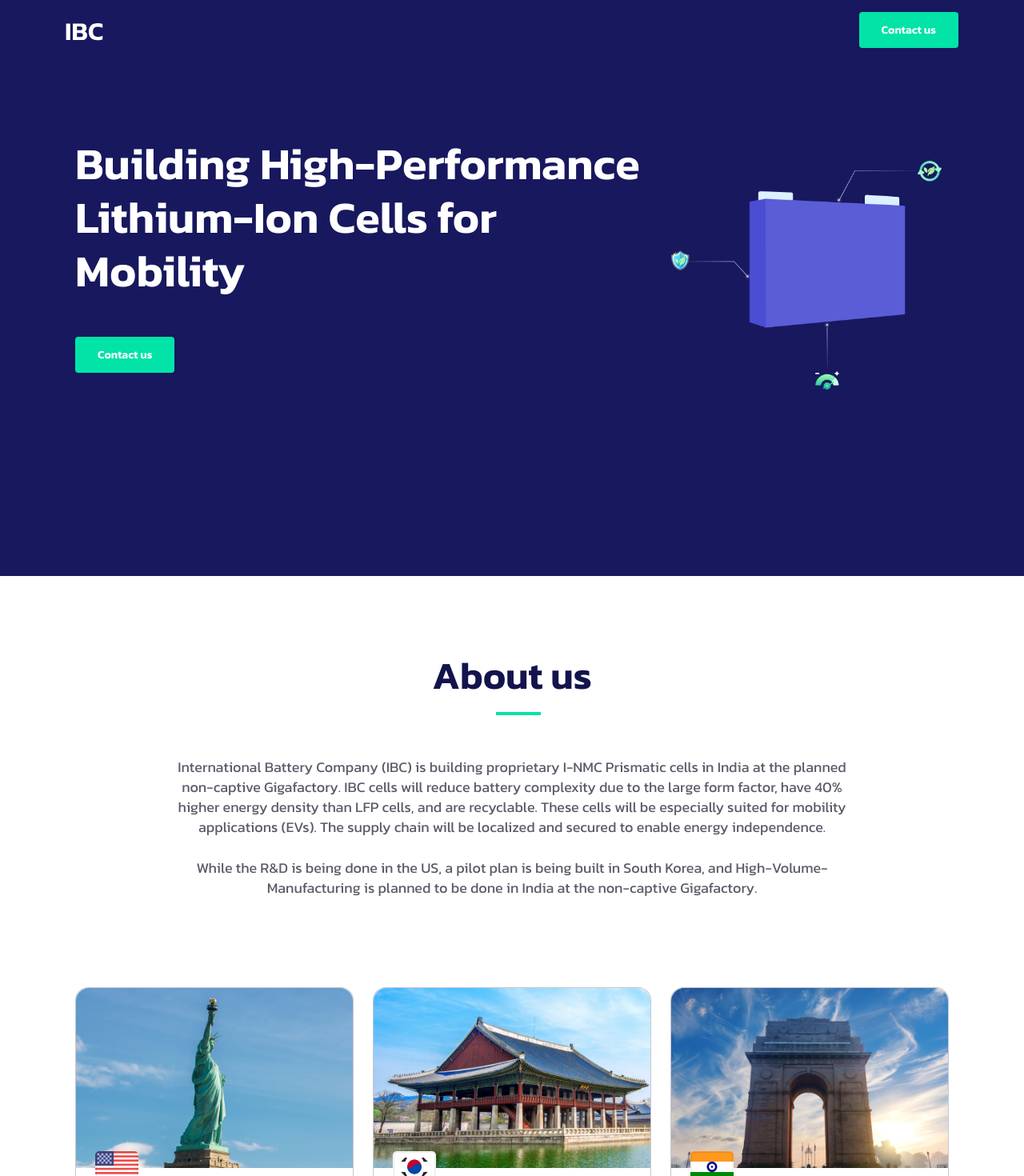
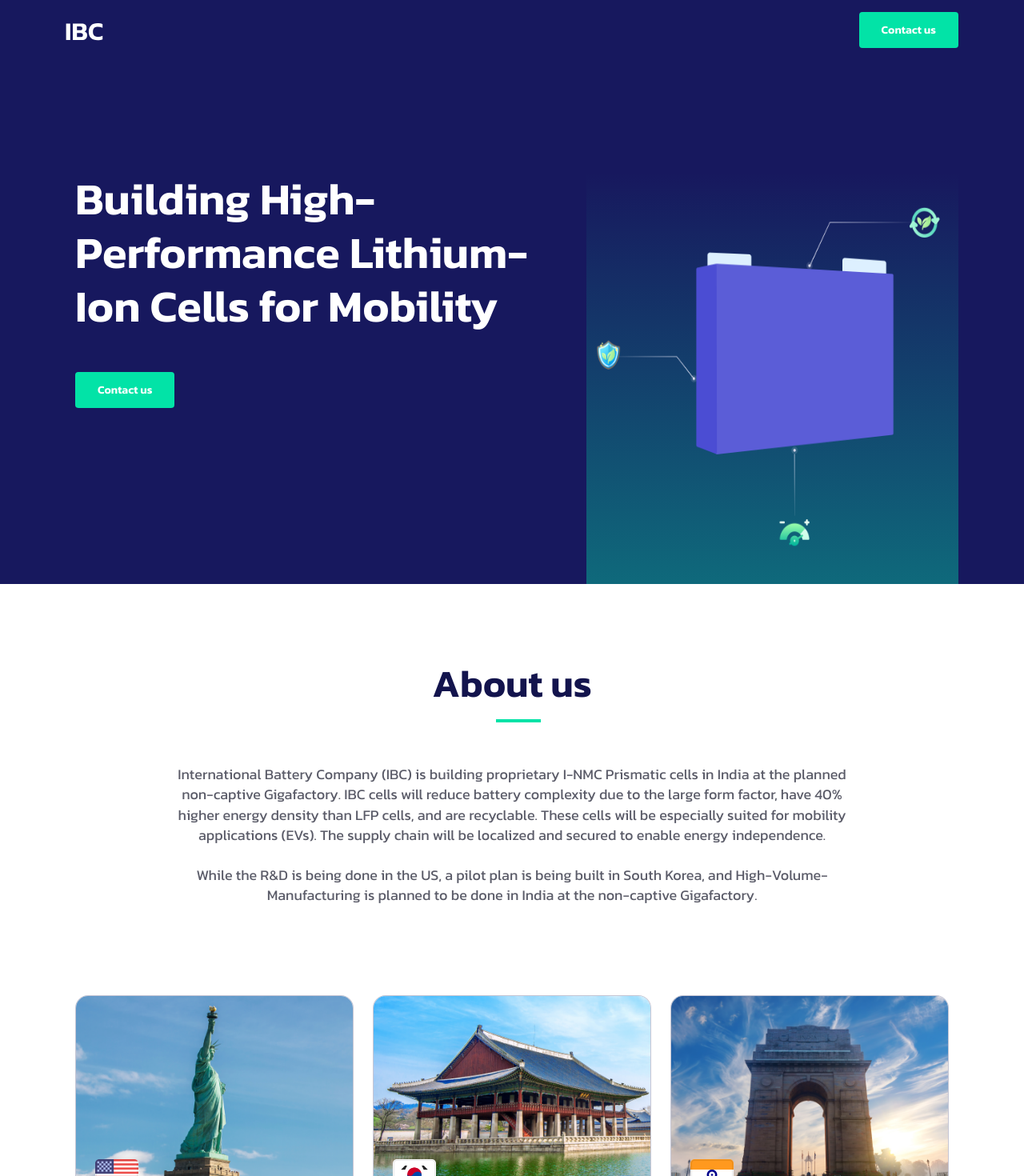
Before and after one commit to Shubhamsadhu02/ibc, a React (Create React App) app: page / in a window 1280 px wide. Shown: the top 1470 px of the page at 80% size. Built offline with nearby package versions, Linux system fonts and the light colour scheme.

Commit message:
css update

```diff
--- a/src/Components/Home.js
+++ b/src/Components/Home.js
@@ -10,13 +10,12 @@
 export default function Home() {
     return (
         <>
+        <Header/>
             <section className="home-top__bg" >
-                <Header />
-
                 <div className="container">
-                    <div className="home-top mt-15">
+                    <div className="home-top">
                         <div className="row">
-                            <div className="col-sm-12 col-md-7 col-lg-8 order-md-1 order-2">
+                            <div className="col-sm-12 col-md-7 col-lg-7 order-md-1 order-2" style={{marginBottom: "220px"}}>
                                 <div className="home-head">
                                     <h1>Building High-Performance Lithium-Ion Cells for Mobility</h1>
                                 </div>
@@ -24,8 +23,8 @@
                                     <Link to={'#'}><button type='button'>Contact us</button></Link>
                                 </div>
                             </div>
-                            <div className="col-sm-12 col-md-5 col-lg-4 order-md-2 order-1">
-                                <img src='images/Home/home1.png' alt='' />
+                            <div className="homeimgbg col-sm-12 col-md-5 col-lg-5 order-md-2 order-1">
+                                <img src='images/Home/home1.png' alt='' className='img-responsive w-100 h-100' />
                             </div>
                         </div>
                     </div>
--- a/src/Partials/Header.js
+++ b/src/Partials/Header.js
@@ -4,7 +4,7 @@
 export default function Header() {
   return (
     <>
-      <nav className="navbar" style={{ padding: "15px 0" }}>
+      <nav className="navbar" style={{background: "#17185E" ,padding: "15px 0" }}>
         <div className="container header-nav">
 
           <div className="logo">
--- a/src/Styles/global.css
+++ b/src/Styles/global.css
@@ -86,10 +86,17 @@
 {
     background: #17185E;
     width: 100%;
-    height: 720px;
-    z-index: 0;
+    max-height: 100vh;
+}
 
-    padding-bottom: 100px;
+.home-top
+{
+    padding-top: 140px;
+}
+
+.homeimgbg
+{
+    background: linear-gradient(180deg, rgba(2, 227, 167, 0) 0%, rgba(2, 227, 167, 0.4) 100%);
 }
 
 .topic h2
@@ -118,17 +125,13 @@
 {
     width: 400px;
     height: 465px;
+    overflow: hidden;
 
     background: #FFFFFF;
     border: 1px solid rgba(19, 20, 77, 0.24);
     border-radius: 16px;
 }
 
-.about-img img,
-.reach-img img
-{
-    border-radius: 16px 16px 0 0;
-}
 
 .about-flag img
 {
@@ -178,6 +181,7 @@
 {
     width: 600px;
     height: 472px;
+    overflow: hidden;
 
     background: #FFFFFF;
     border: 1px solid rgba(90, 91, 104, 0.24);
--- a/src/Styles/responsive.css
+++ b/src/Styles/responsive.css
@@ -34,9 +34,15 @@
         justify-content: center !important;
     }
 
+    .homeimgbg
+    {
+        background: none;
+    }
+
     .home-top
     {
         text-align: center;
+        padding-top: 55px;
     }
 
     .reachtous,
```
